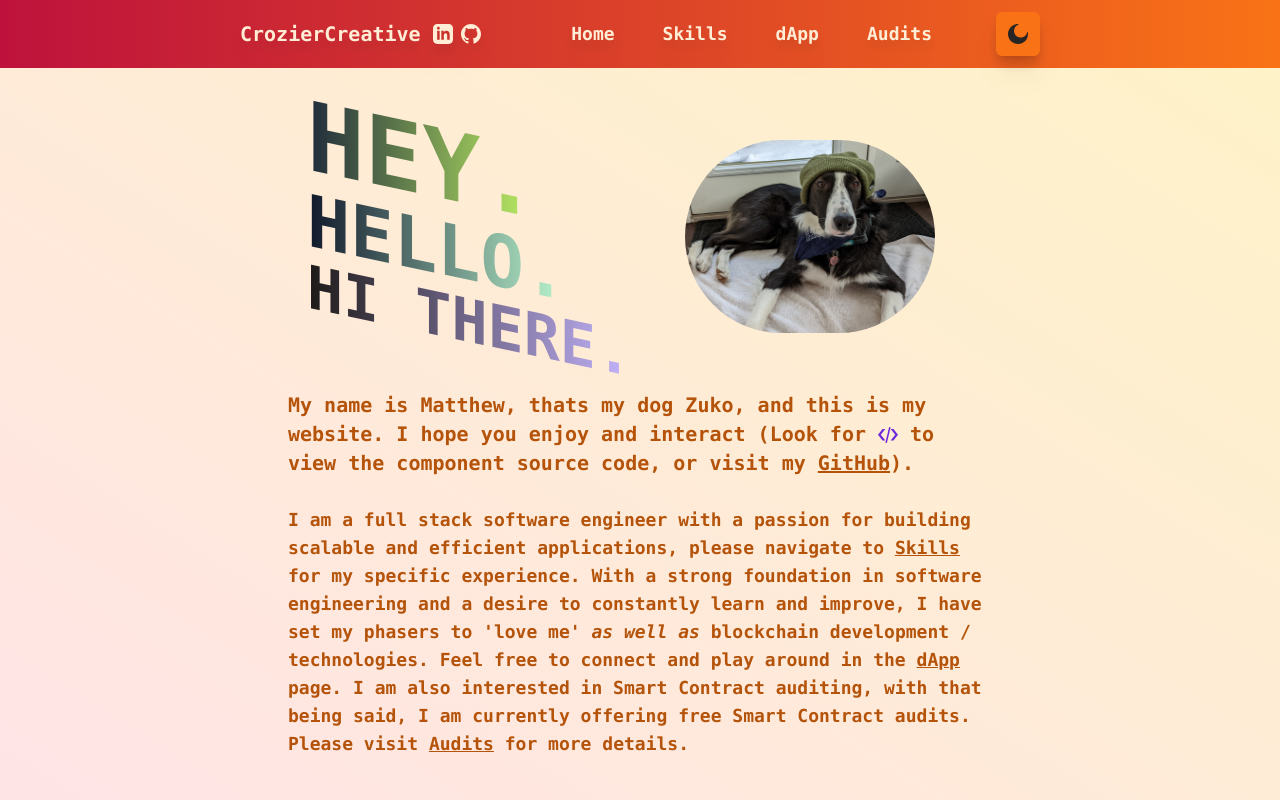
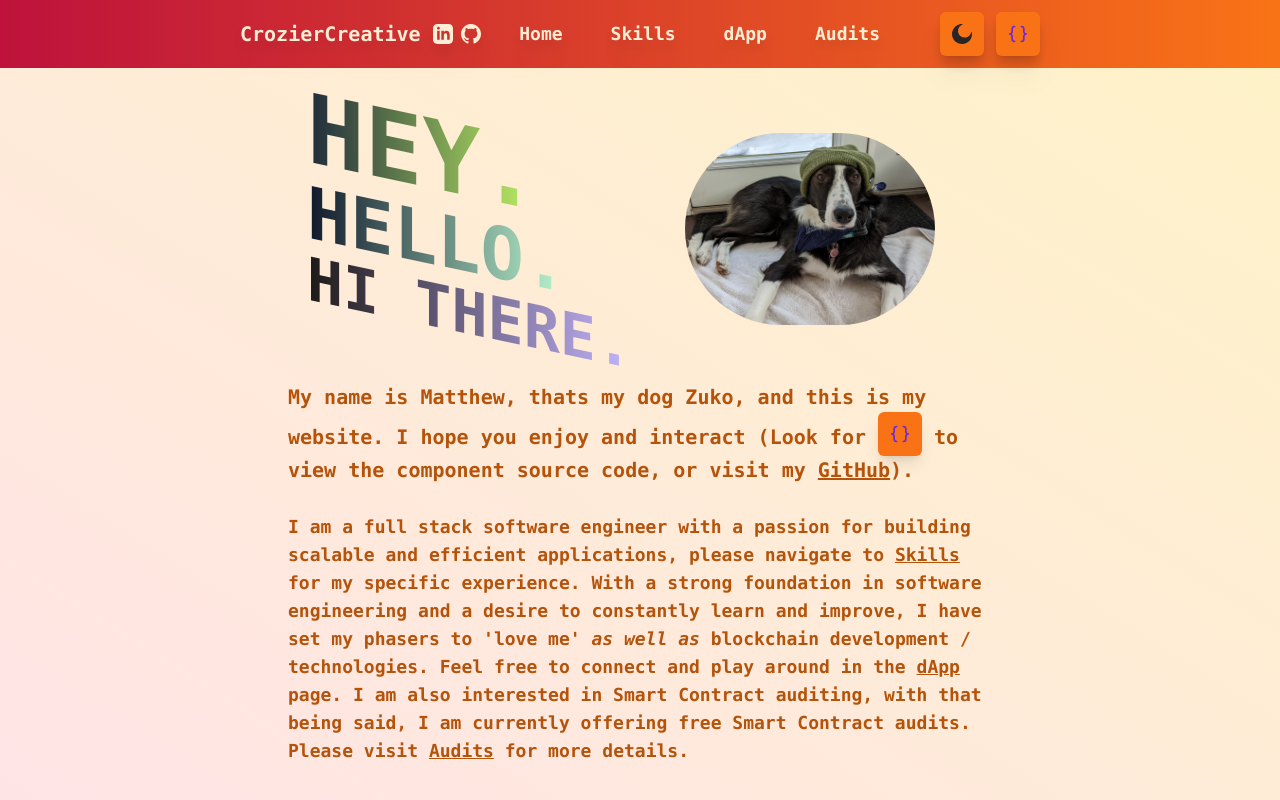
Before and after one commit to Rampalamp/croziercreative-next-ts, a Next.js app: page / in a window 1280 px wide. Built offline with nearby package versions, Linux system fonts and the light colour scheme.

Commit message:
Setup base ShowCode.tsx, and adjusted header when resizing. Next up is setting up showCode() to display an overlay over the entire app, and hopefully be able to just place a markdown file or just insert markdown.

```diff
--- a/components/Header.tsx
+++ b/components/Header.tsx
@@ -2,6 +2,7 @@ import Link from "next/link";
 import Image from "next/image";
 import { useEffect, useContext, useRef } from "react";
 import { ThemeContext } from "./context/ThemeProvider";
+import ShowCode from "./ShowCode";
 
 let rootDiv: HTMLElement | null;
 
@@ -99,15 +100,16 @@ export default function Header() {
                 </div>
 
                 {/**Nav options for medium and up screen sizes */}
-                <div className="font-bold text-lg mr-3 md:mr-16 hidden sm:block">
-                    <ul className="flex space-x-10 2xl:space-x-20 xl:space-x-12 lg:space-x-10">
+                <div className="font-bold text-lg mr-1 md:mr-12 hidden sm:block">
+                    <ul className="flex space-x-5 2xl:space-x-20 xl:space-x-12 lg:space-x-10 md:space-x-8">
                         <NavOptions />
                     </ul>
                 </div>
 
                 {/**Menu icon for small screen size */}
 
-                <div className="mr-4 min-h-fit min-w-fit sm:hidden">
+                <div className="flex space-x-3">
+                    <div className="min-h-fit min-w-fit sm:hidden">
                         <button
                             className="rounded-md shadow-lg p-3 hover:bg-opacity-25 hover:dark:bg-opacity-25 hover:bg-lbtn-hov hover:dark:bg-dbtn-hov bg-ls-back dark:bg-dt-back"
                             onClick={toggleSideNav}
@@ -121,7 +123,6 @@ export default function Header() {
                             />
                         </button>
                     </div>
-
                     <div className="min-h-fit min-w-fit">
                         <button
                             className="rounded-md shadow-lg p-3 hover:bg-opacity-25 hover:dark:bg-opacity-25 hover:bg-lbtn-hov hover:dark:bg-dbtn-hov bg-ls-back dark:bg-dt-back"
@@ -135,6 +136,10 @@ export default function Header() {
                                 height={20}
                             />
                         </button>
+                    </div>
+                    <div className="min-h-fit min-w-fit">
+                        <ShowCode codeToShow="Header" />
+                    </div>
                 </div>
             </nav>
             <nav className="relative drop-shadow-xl z-10">
--- a/components/ShowCode.tsx
+++ b/components/ShowCode.tsx
@@ -1,3 +1,39 @@
-export default function ShowCode() {
-    return <></>;
+import Image from "next/image";
+import React from "react";
+
+interface IShowCodeProps
+    extends React.DetailedHTMLProps<
+        React.HTMLAttributes<HTMLDivElement>,
+        HTMLDivElement
+    > {
+    codeToShow: string;
 }
+
+export default function ShowCode({ codeToShow, className }: IShowCodeProps) {
+    function showCode() {
+        switch (codeToShow) {
+            case "": {
+                break;
+            }
+            case "": {
+                break;
+            }
+            case "": {
+                break;
+            }
+            default: {
+                break;
+            }
+        }
+    }
+    return (
+        <div className={className}>
+            <button
+                className="rounded-md shadow-lg p-3 hover:bg-opacity-25 hover:dark:bg-opacity-25 hover:bg-lbtn-hov hover:dark:bg-dbtn-hov bg-ls-back dark:bg-dt-back"
+                onClick={showCode}
+            >
+                <Image src="/code.svg" width={20} height={20} alt="Code svg" />
+            </button>
+        </div>
+    );
+}
--- a/pages/index.tsx
+++ b/pages/index.tsx
@@ -1,5 +1,6 @@
 import Image from "next/image";
 import Link from "next/link";
+import ShowCode from "../components/ShowCode";
 
 export default function Home() {
     return (
@@ -34,14 +35,8 @@ export default function Home() {
                 <span className="font-extrabold text-xl ">
                     My name is Matthew, thats my dog Zuko, and this is my
                     website. I hope you enjoy and interact (Look for{" "}
-                    <Image
-                        className="inline"
-                        src="/code.svg"
-                        width={20}
-                        height={20}
-                        alt="Code svg"
-                    />{" "}
-                    to view the component source code, or visit my{" "}
+                    <ShowCode codeToShow={""} className="inline" /> to view the
+                    component source code, or visit my{" "}
                     <a
                         className="underline hover:text-dp-back hover:dark:text-ls-fore"
                         target="_blank"
```
Also changed, not shown: public/code.svg. Lines whose indentation alone changed are shown as unchanged.
